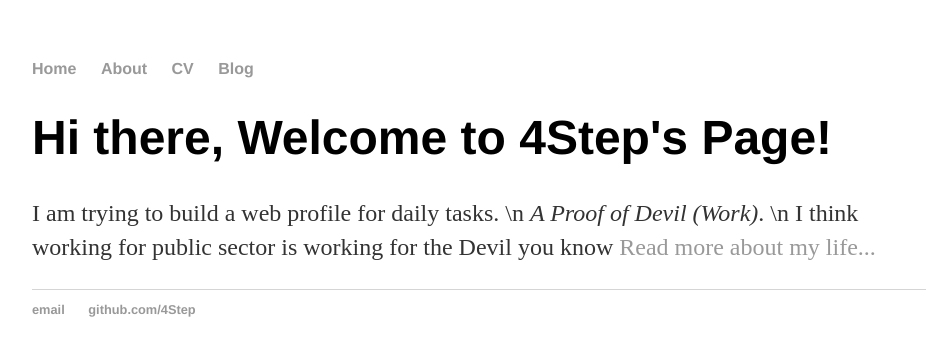
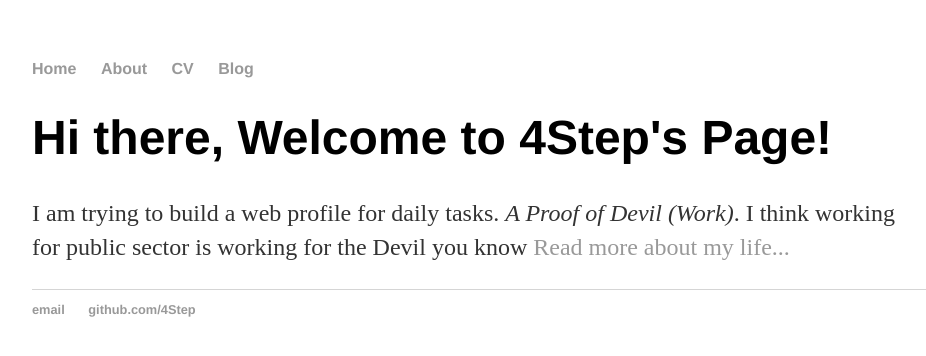
Before and after one commit to 4Step/4Step.github.io, a Jekyll site: the page built from index.html, in a window 1280 px wide. Shown: the top 356 px of the page, without its empty margins (160-1086 px from the left). Built offline with Jekyll 4.4.1, drawn with Linux system fonts in a browser that asks for light colours.

```diff
--- a/index.html
+++ b/index.html
@@ -4,5 +4,5 @@ title: Amar Sarvepalli, 4Step Modeler
 ---
 <div class="blurb">
 	<h1>Hi there, Welcome to 4Step's Page!</h1>
-  <p> I am trying to build a web profile for daily tasks. \n <em>A Proof of Devil (Work)</em>. \n I think working for public sector is working for the Devil you know <a href="/about">Read more about my life...</a></p>
+  <p> I am trying to build a web profile for daily tasks.  <em>A Proof of Devil (Work)</em>.  I think working for public sector is working for the Devil you know <a href="/about">Read more about my life...</a></p>
 </div><!-- /.blurb -->
```
